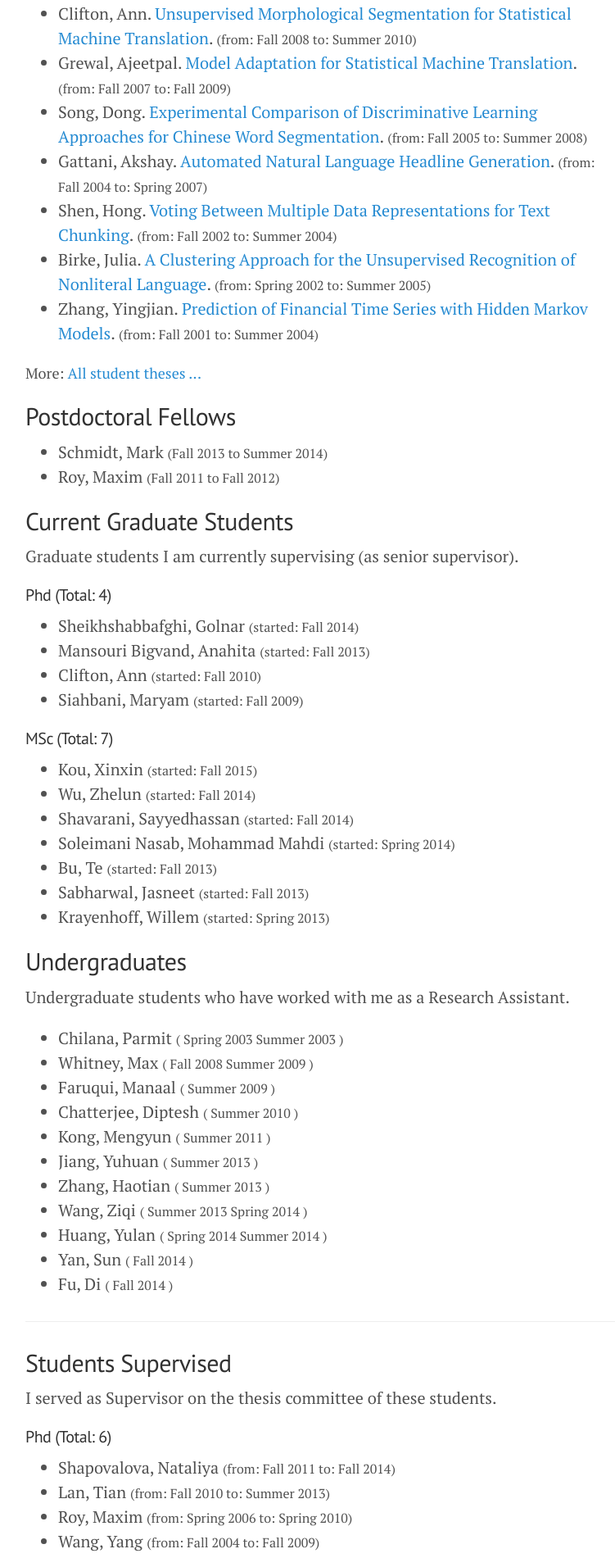
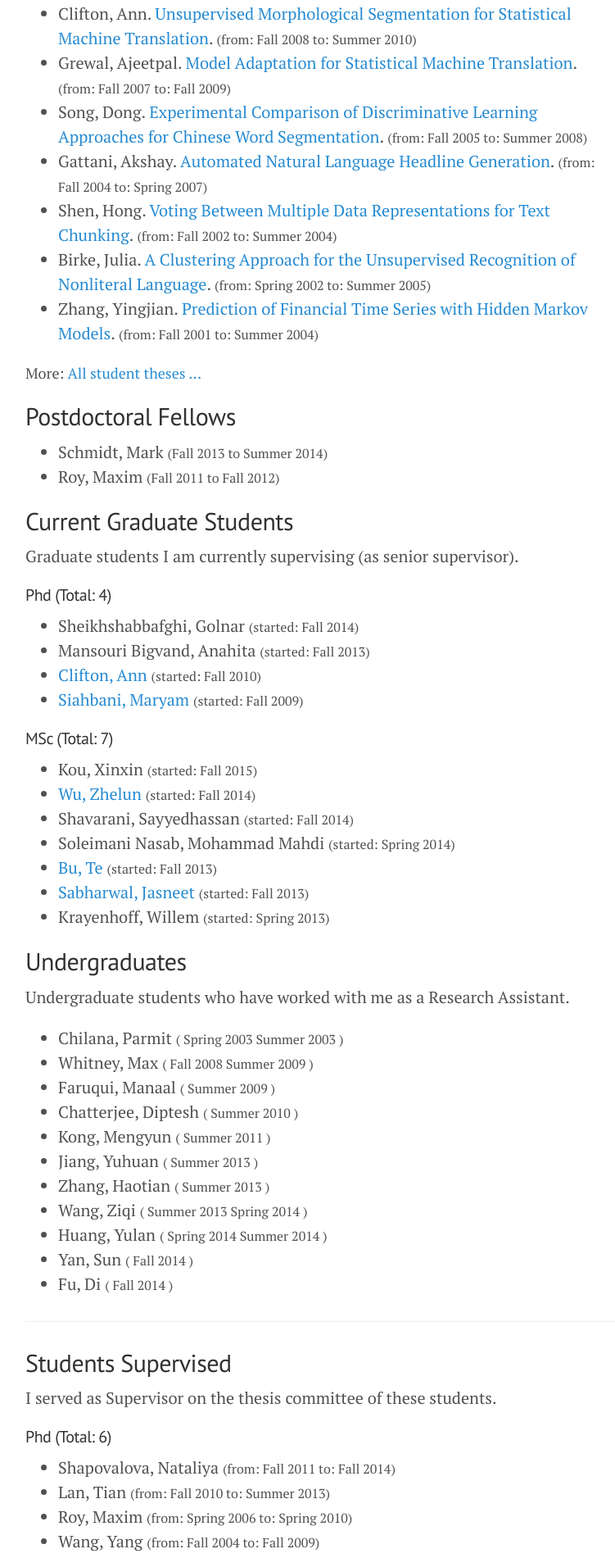
Before and after one commit to anoopsarkar/anoopsarkar.github.io, a Jekyll site: the page built from people.md, in a window 1280 px wide. Shown: the part 1054-2955 px from the top of the page at 82% size, without its empty margins (249-1000 px from the left). Built offline with Jekyll 4.4.1, drawn with Linux system fonts in a browser that asks for light colours.

Commit message:
added url links for current students

```diff
--- a/_data/graduatedstudents.yaml
+++ b/_data/graduatedstudents.yaml
@@ -1,6 +1,3 @@
-"Mehdizadeh Seraj, Ramtin":
-    url: "https://theses.lib.sfu.ca/thesis/etd9252"
-    pdf: "https://theses.lib.sfu.ca/sites/all/files/public_copies/etd9252--ramtinthesis.pdf"
 "Mehdizadeh Seraj, Ramtin":
     url: "https://theses.lib.sfu.ca/thesis/etd9252"
     pdf: "https://theses.lib.sfu.ca/sites/all/files/public_copies/etd9252--ramtinthesis.pdf"
--- a/_includes/currentstudents.html
+++ b/_includes/currentstudents.html
@@ -15,7 +15,12 @@
 <ul>
 {% for student in site.data.gradstudents %}
     {% if student.YourRole == "Senior Supervisor" and student.CurrentStatus == "Active" and student.Program == "PhD" %}
-        <li>{{ student.Name }} <span class="smaller">(started: {{ student.StartSemester }})</span></li>
+        {% assign studentdata = site.data.currentstudents[student.Name] %}
+        {% if studentdata.url %}
+            <li><a href="{{ studentdata.url }}">{{ student.Name }}</a> <span class="smaller">(started: {{ student.StartSemester }})</span></li>
+        {% else %}
+            <li>{{ student.Name }} <span class="smaller">(started: {{ student.StartSemester }})</span></li>
+        {% endif %}
     {% endif %}
 {% endfor %}
 </ul>
@@ -27,7 +32,12 @@
 <ul>
 {% for student in site.data.gradstudents %}
     {% if student.YourRole == "Senior Supervisor" and student.CurrentStatus == "Active" and student.Program == "MSc Thesis option" %}
-        <li>{{ student.Name }} <span class="smaller">(started: {{ student.StartSemester }})</span></li>
+        {% assign studentdata = site.data.currentstudents[student.Name] %}
+        {% if studentdata.url %}
+            <li><a href="{{ studentdata.url }}">{{ student.Name }}</a> <span class="smaller">(started: {{ student.StartSemester }})</span></li>
+        {% else %}
+            <li>{{ student.Name }} <span class="smaller">(started: {{ student.StartSemester }})</span></li>
+        {% endif %}
     {% endif %}
 {% endfor %}
 </ul>
```
Also changed, not shown: _data/currentstudents.yaml (added, +12 -0 lines).
